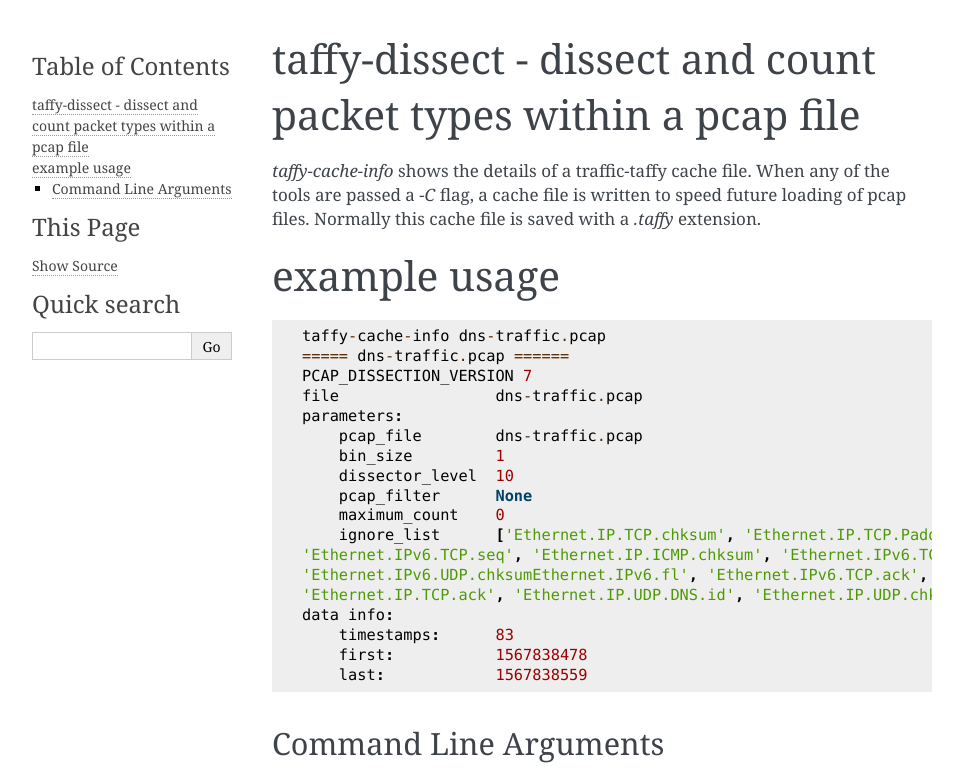
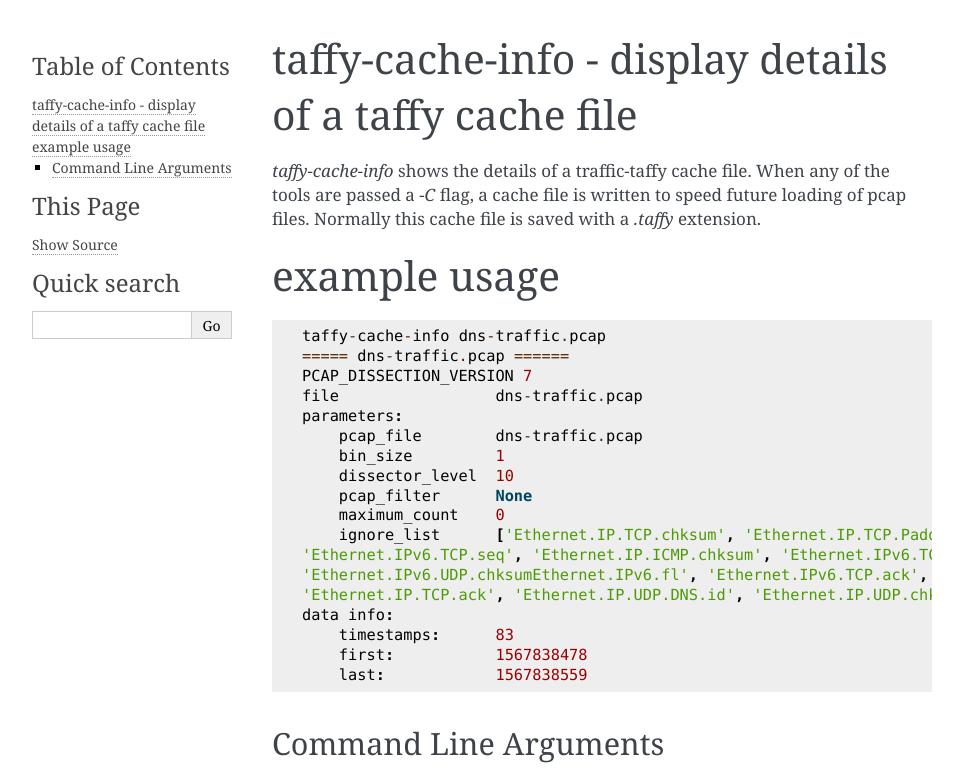
Before and after one commit to traffic-taffy/traffic-taffy, a Sphinx documentation site: the page built from docs/tools/taffy-cache-info.rst, in a window 1280 px wide, cut to the strip 0-770 px from the top of the page. Shown: the whole strip, without its empty margins (148-1111 px from the left). Built offline with Sphinx 7.4.7, drawn with Linux system fonts in a browser that asks for light colours.

Commit message:
fix title

```diff
--- a/docs/tools/taffy-cache-info.rst
+++ b/docs/tools/taffy-cache-info.rst
@@ -1,4 +1,4 @@
-taffy-dissect - dissect and count packet types within a pcap file
+taffy-cache-info - display details of a taffy cache file
 -----------------------------------------------------------------
 
 `taffy-cache-info` shows the details of a traffic-taffy cache file.
```
